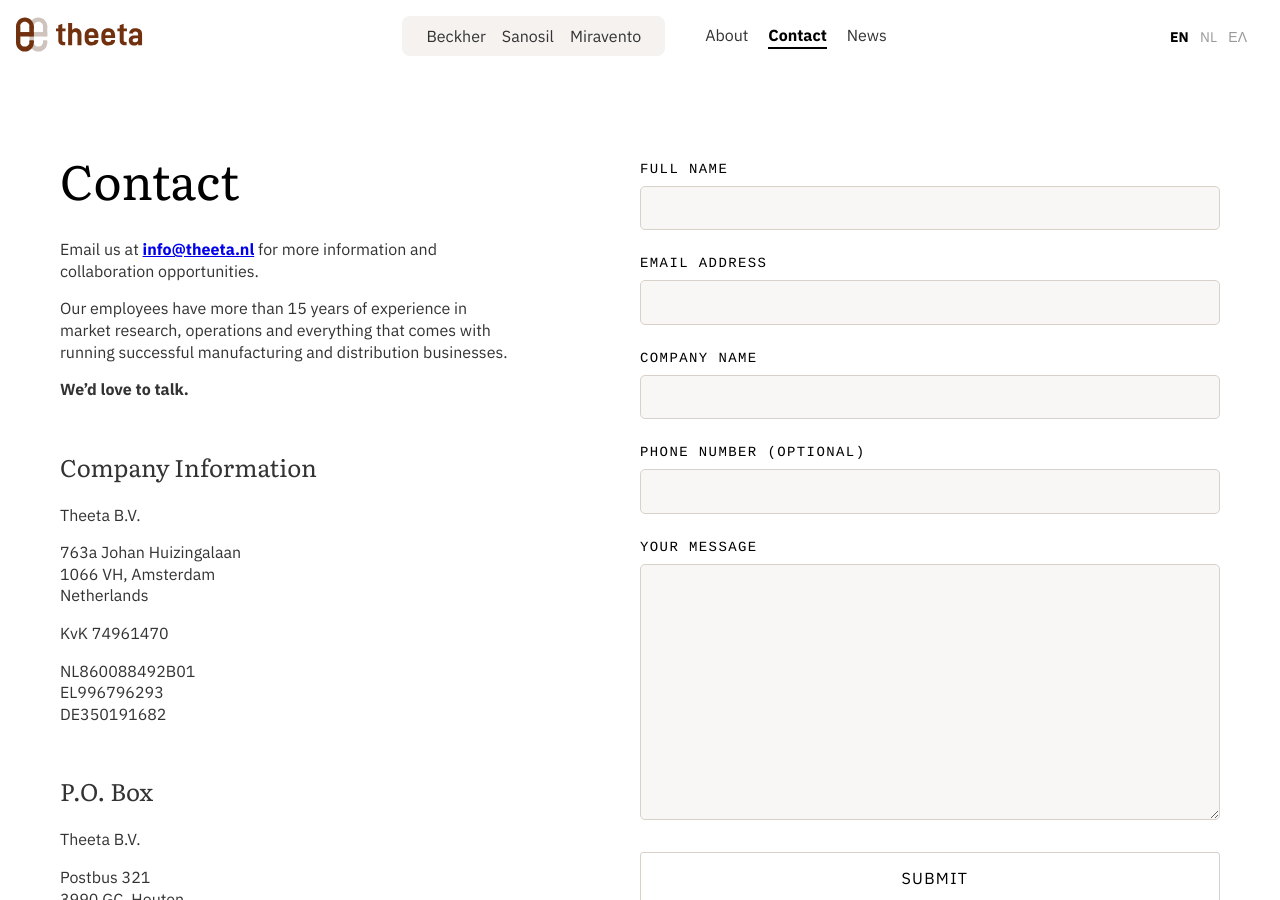
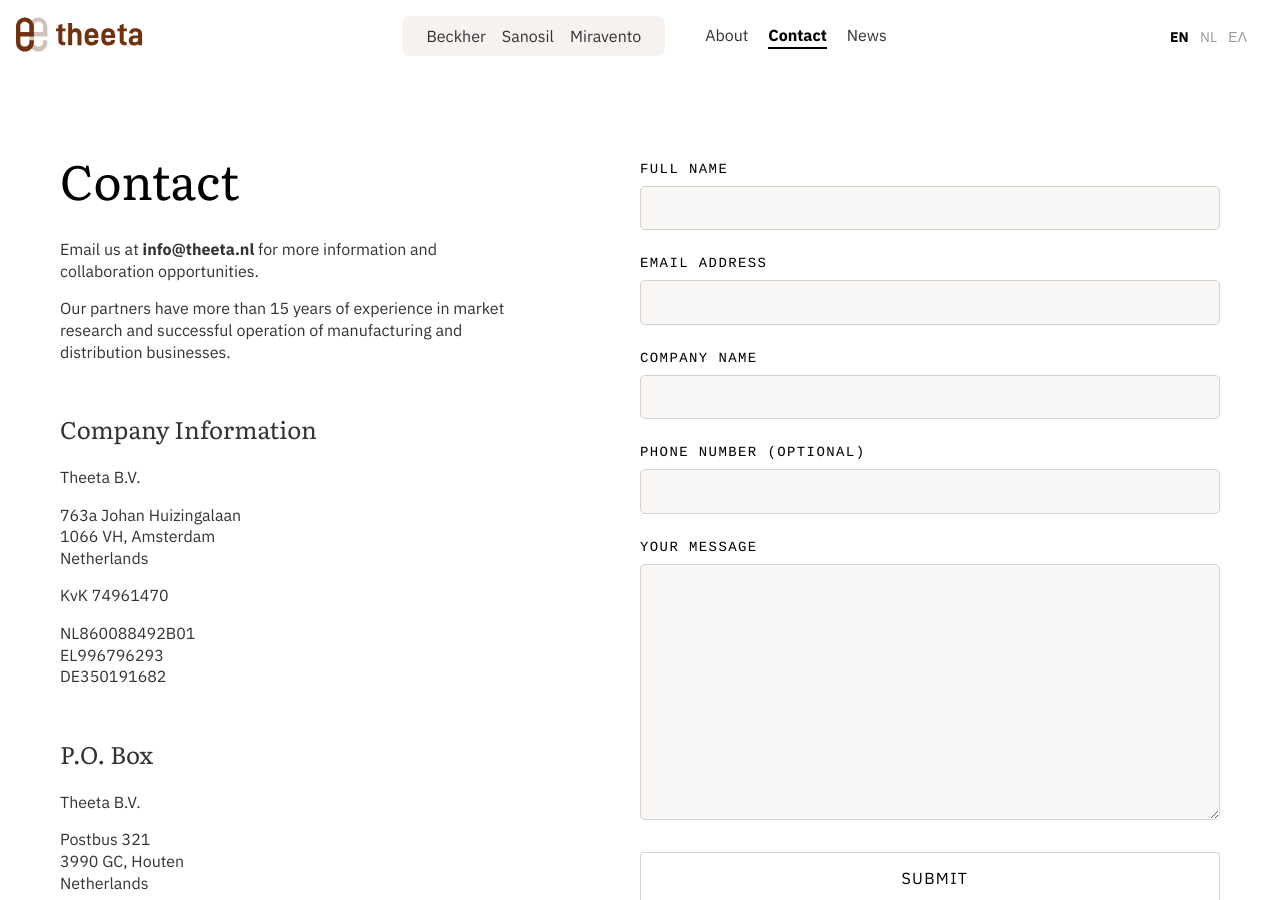
Before and after one commit to anna-filou/theeta.nl-DEMO, a Jekyll site: the page built from en/contact.md, in a window 1280 px wide and 900 px high. Built offline with Jekyll 4.4.1, drawn with Linux system fonts in a browser that asks for light colours.

Commit message:
Update contact.yml

```diff
--- a/_data/contact.yml
+++ b/_data/contact.yml
@@ -1,11 +1,9 @@
 en:
   title: Contact
   text: |
-    Email us at **[info@theeta.nl](mailto:info@theeta.nl)** for more information and collaboration opportunities.
+    Email us at **info@theeta.nl** for more information and collaboration opportunities.
 
-    Our employees have more than 15 years of experience in market research, operations and everything that comes with running successful manufacturing and distribution businesses.
-
-    **We'd love to talk.**
+    Our partners have more than 15 years of experience in market research and successful operation of manufacturing and distribution businesses.
 
 
     ## Company Information
@@ -38,11 +36,9 @@
 el:
   title: Επικοινωνία
   text: |
-    Στείλτε μας ένα email στο **[info@theeta.nl](mailto:info@theeta.nl)** για περισσότερες πληροφορίες και ευκαιρίες συνεργασίας.
+    Στείλτε μας email στο **info@theeta.nl** για περισσότερες πληροφορίες και ευκαιρίες συνεργασίας.
 
-    Οι υπάλληλοί μας έχουν περισσότερα από 15 χρόνια εμπειρίας στην έρευνα αγοράς, στις λειτουργικές διαδικασίες και σε ό,τι συνεπάγεται η λειτουργία επιτυχημένων επιχειρήσεων παραγωγής και διανομής.
-
-    **Θα θέλαμε πολύ να μιλήσουμε**.
+    Οι συνεργάτες μας αριθμούν περισσότερα από 15 χρόνια εμπειρίας στην έρευνα αγοράς και στην επιτυχημένη λειτουργία επιχειρήσεων παραγωγής και διανομής.
 
 
     ## Στοιχεία εταιρείας
@@ -76,11 +72,9 @@
 nl:
   title: Neem contact op met
   text: |
-    Email ons op **[info@theeta.nl](mailto:info@theeta.nl)** voor meer informatie en samenwerkingsmogelijkheden.
+    Email ons op **info@theeta.nl** voor meer informatie en samenwerkingsmogelijkheden.
 
-    Onze medewerkers hebben meer dan 15 jaar ervaring in marktonderzoek, operations en alles wat komt kijken bij het runnen van succesvolle productie- en distributiebedrijven.
-
-    **We willen graag praten.**
+    Onze partners hebben meer dan 15 jaar ervaring in marktonderzoek en het succesvol runnen van productie- en distributiebedrijven.
 
 
     ## Bedrijfsinformatie
```
